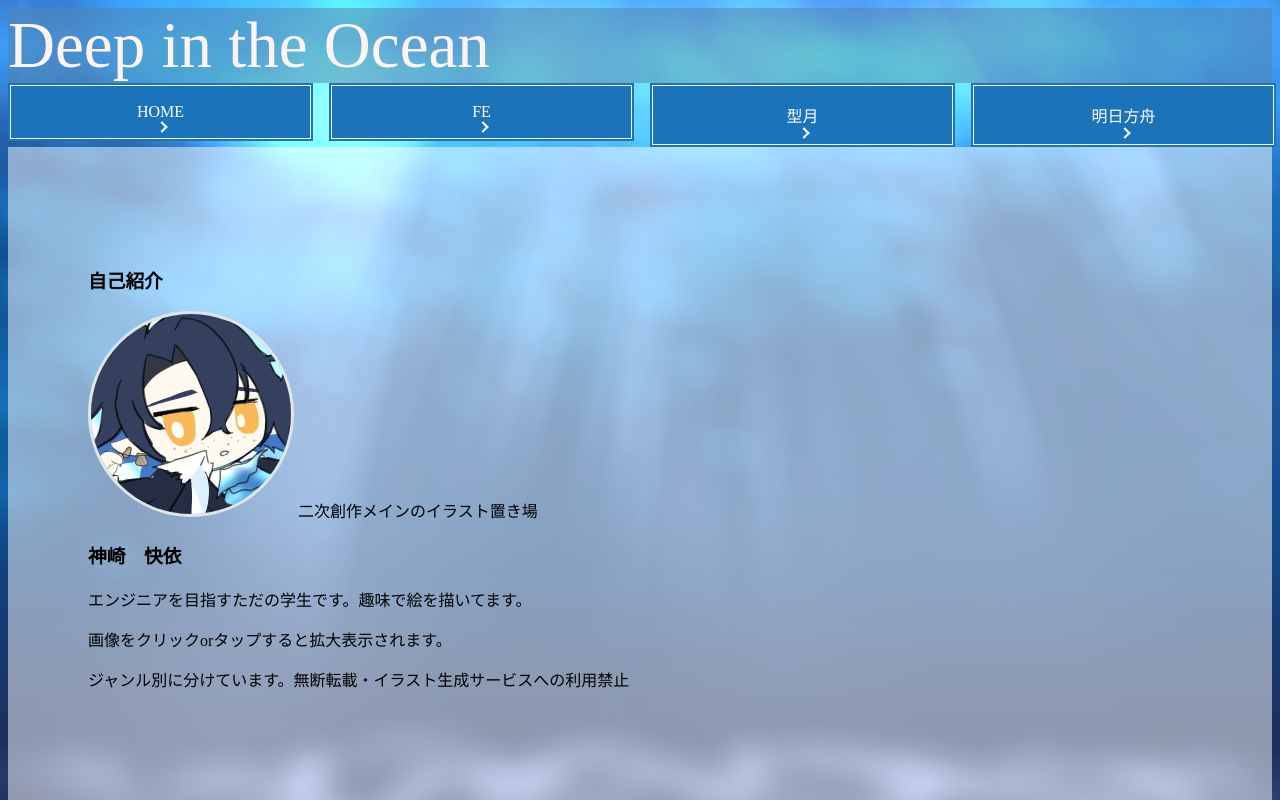
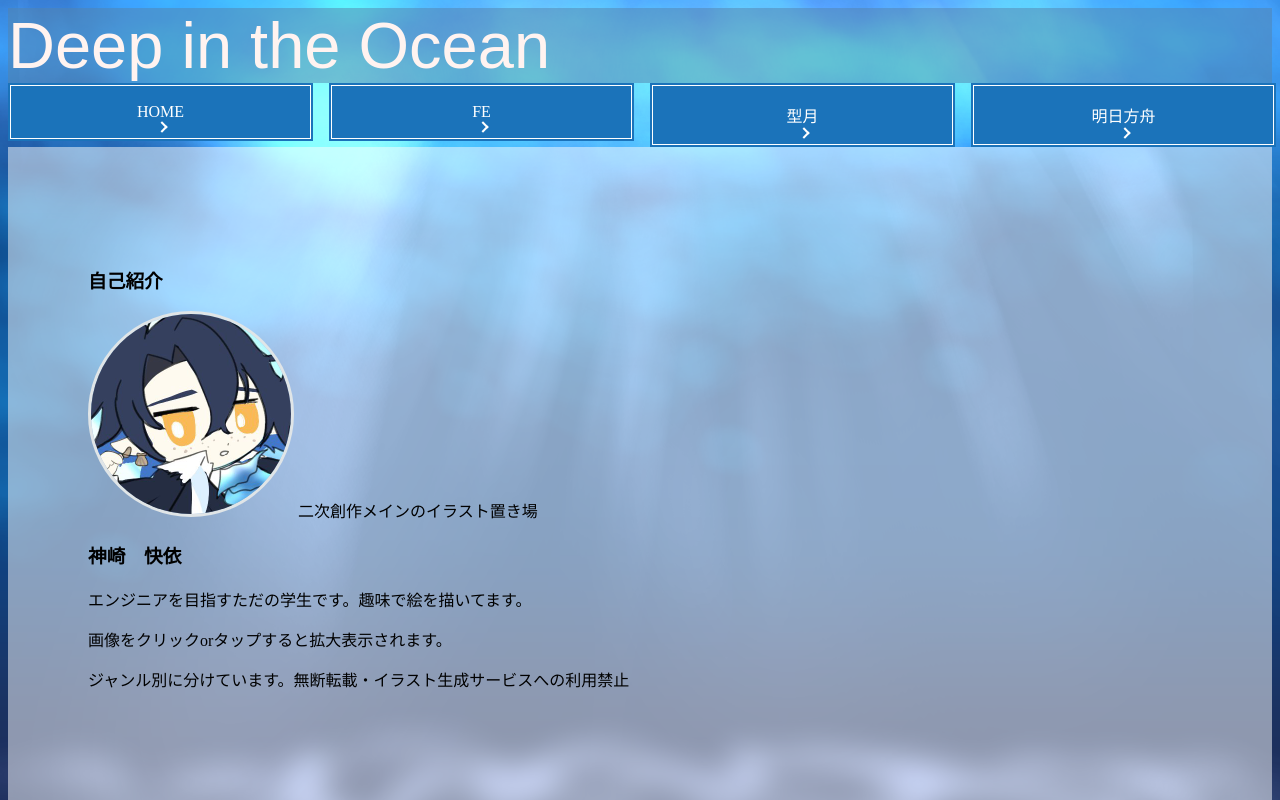
Before and after one commit to Kei000000/info, a plain HTML site: page index.html in a window 1280 px wide. Shown: the top 800 px of the page. Drawn offline with nearby package versions, Linux system fonts and the light colour scheme; some icons are missing.

Commit message:
Update stylesheet01.css
フォントの設定を追加しました。

```diff
--- a/stylesheet01.css
+++ b/stylesheet01.css
@@ -19,16 +19,11 @@ li{
     padding: 100px 80px;
   }
 
-/*フォント登録*/
-@font-face{
-	font-family: "Antro Vectra";
-	src:url("Antro_Vectra.oft") format('oft');
-}
 
 .header-logo{
     background-color:rgba(85, 132, 172, 0.5);
     font-size: 65px;
-    font-family: "Antro Vectra";
+    font-family: "Antro Vectra", sans-serif;
     color:#fff3f0;
 }
 
```
